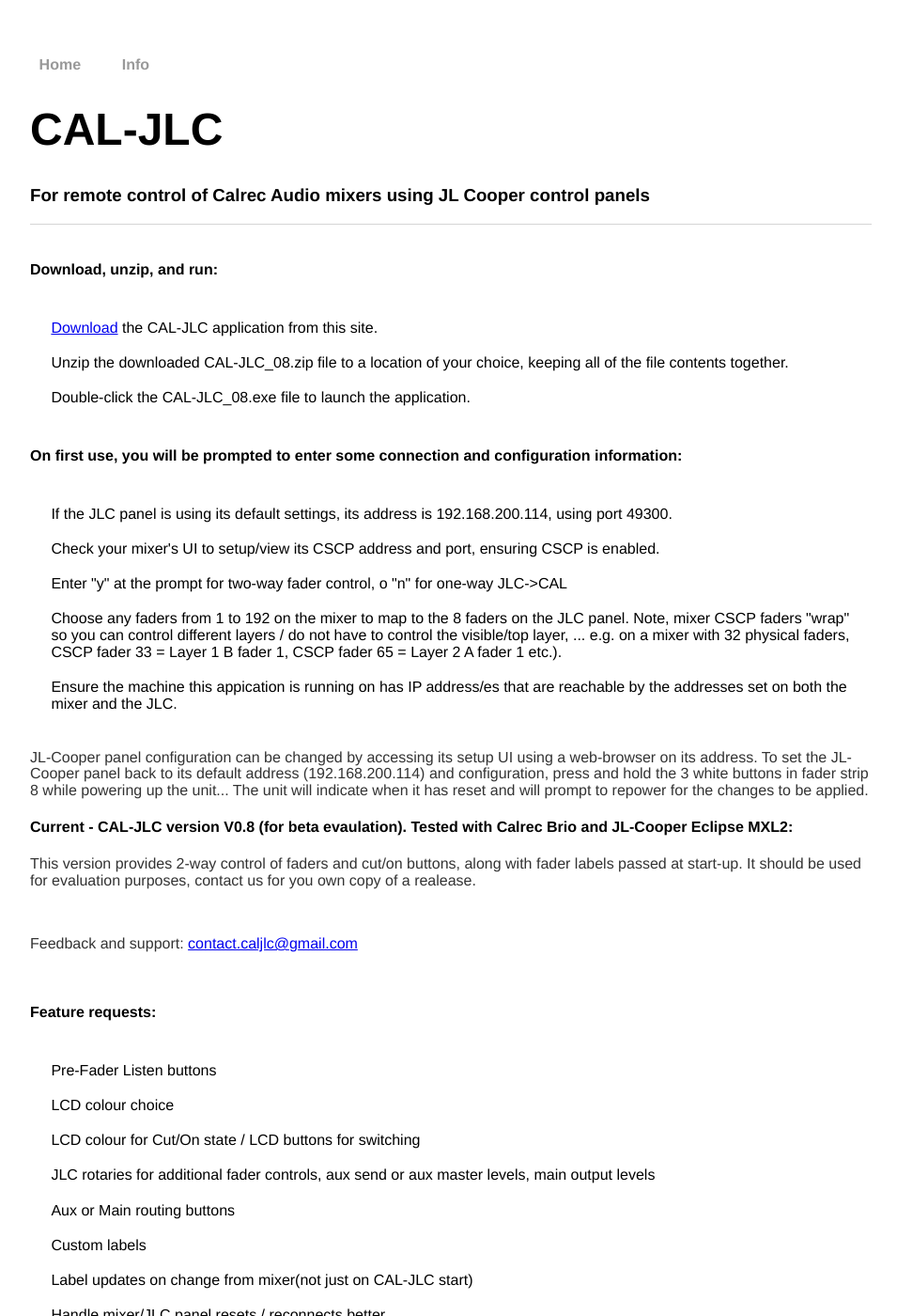
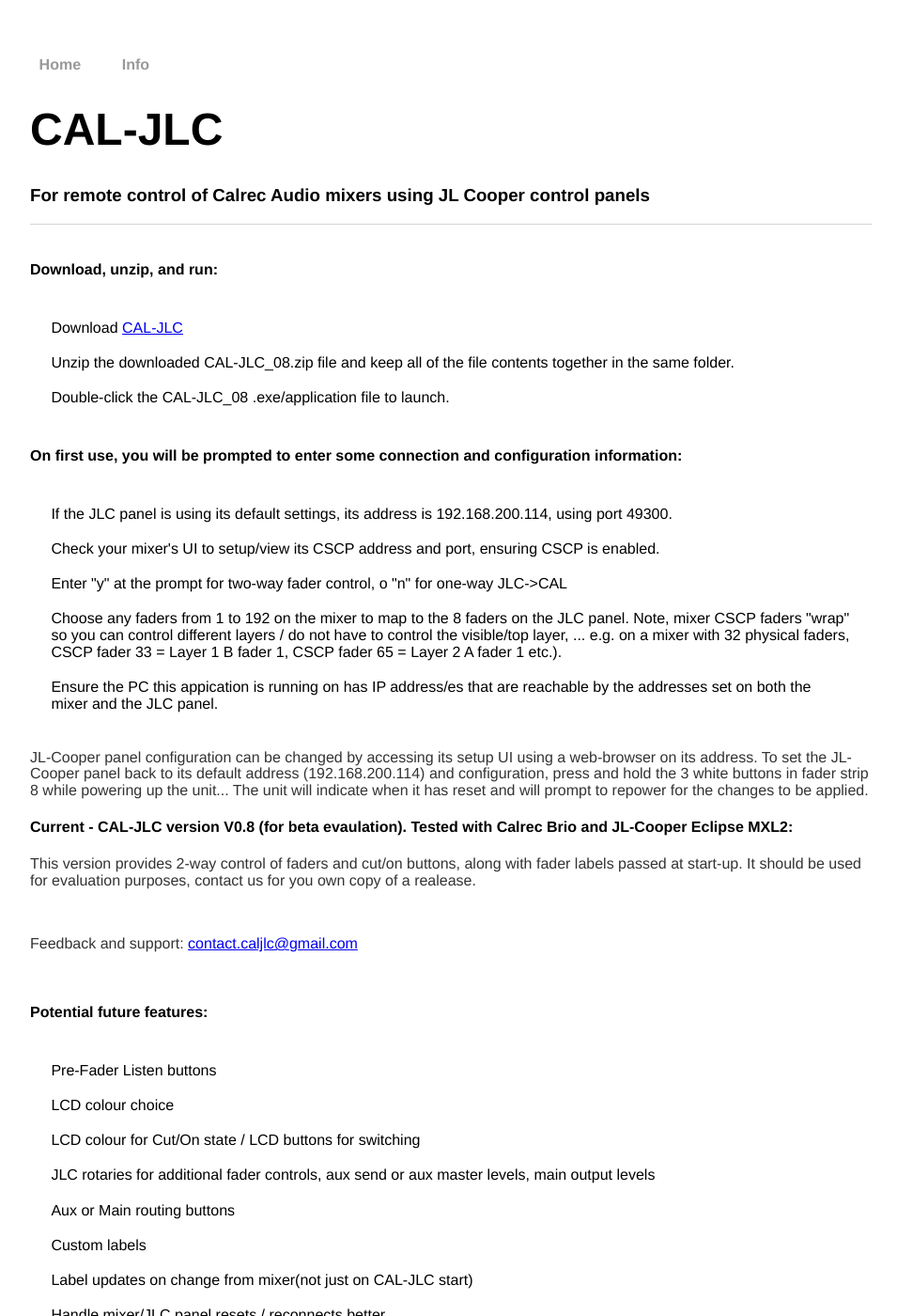
Before and after one commit to caljlc/CAL-JLC, a Jekyll site: the page built from docs/usage.html, in a window 1280 px wide and 1400 px high. Shown: the whole window at 94% size, without its empty margins (160-1115 px from the left). Built offline with Jekyll 4.4.1, drawn with Linux system fonts in a browser that asks for light colours; some of the changed text lies outside the part shown.

Commit message:
Update usage.html

```diff
--- a/docs/usage.html
+++ b/docs/usage.html
@@ -8,11 +8,11 @@
 	<h4>Download, unzip, and run:</h4>
 
 	<ul>
-		<li><a href="https://github.com/caljlc/CAL-JLC/releases/download/V0.8/CAL-JLC_08.zip">Download</a> the CAL-JLC application from this site.</li>
+		<li>Download <a href="https://github.com/caljlc/CAL-JLC/releases/download/V0.8/CAL-JLC_08.zip">CAL-JLC</a></li>
 
-		<li>Unzip the downloaded CAL-JLC_08.zip file to a location of your choice, keeping all of the file contents together.</li>
+		<li>Unzip the downloaded CAL-JLC_08.zip file and keep all of the file contents together in the same folder.</li>
 
-		<li>Double-click the CAL-JLC_08.exe file to launch the application.</li>
+		<li>Double-click the CAL-JLC_08 .exe/application file to launch.</li>
 	</ul>
 
 	<h4>On first use, you will be prompted to enter some connection and configuration information:</h4>
@@ -31,7 +31,7 @@
 			... e.g. on a mixer with 32 physical faders, CSCP fader 33 = Layer 1 B fader 1, CSCP fader 65 = Layer 2 A fader 1 etc.).
 		</li>
 
-		<li>Ensure the machine this appication is running on has IP address/es that are reachable by the addresses set on both the mixer and the JLC.</li>
+		<li>Ensure the PC this appication is running on has IP address/es that are reachable by the addresses set on both the mixer and the JLC panel.</li>
 	</ul>
 
 	<p>
@@ -55,7 +55,7 @@
 
 	<br/>
 
-	<h4>Feature requests:</h4>
+	<h4>Potential future features:</h4>
 
 	<ul>
 		<li>Pre-Fader Listen buttons</li>
```
Also changed, not shown: other parts of docs/usage.html (+1 -0 lines).
